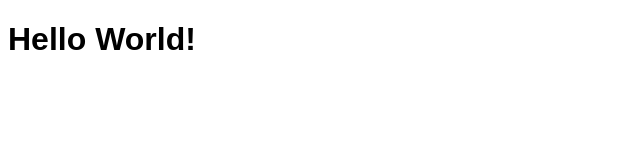
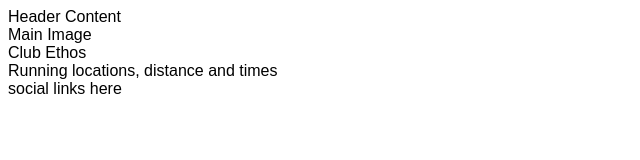
Before and after one commit to ARP-25/LoveRunning, a plain HTML site: page index.html in a window 1280 px wide. Shown: the whole page, without its empty margins (0-640 px from the left). Drawn offline with Linux system fonts and the light colour scheme.

Commit message:
Add core structure for home page

```diff
--- a/index.html
+++ b/index.html
@@ -14,7 +14,20 @@
 </head>
 
 <body>
-    <h1>Hello World! </h1>
+    <header>Header Content</header>
+    <section>
+        Main Image
+    </section>
+    <section>
+        Club Ethos
+    </section>
+    <section>
+        Running locations, distance and times
+    </section>
+
+    <footer>
+        social links here
+    </footer>
 </body>
 
 </html>
```
